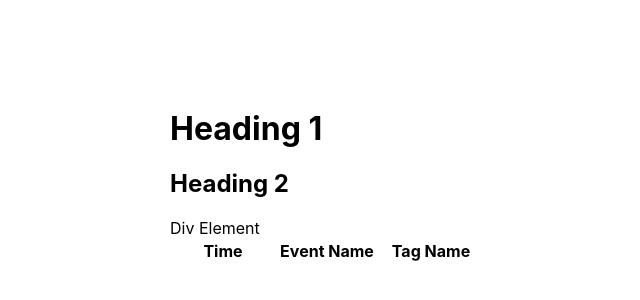
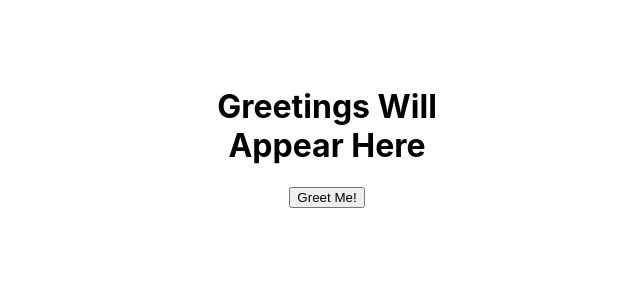
Before and after one commit to 07shrutik/react-task, a React (Create React App) app: page / in a window 1280 px wide. Shown: the part 224-524 px from the top of the page, without its empty margins (313-953 px from the left). Built offline with nearby package versions, Linux system fonts and the light colour scheme.

Commit message:
React Revision Assignment 3

```diff
--- a/src/App.js
+++ b/src/App.js
@@ -1,11 +1,11 @@
 import React from "react";
-import Assign2 from "./components/Assign2";
+import Assign3 from "./components/Assign3";
 import "./App.css";
 
 const App = () => {
   return (
     <div>
-      <Assign2 />
+      <Assign3 />
     </div>
   );
 };
--- a/src/components/Assign2.js
+++ /dev/null
@@ -1,81 +0,0 @@
-import React, { useState } from "react";
-
-const Assign2 = () => {
-  const [data, setdata] = useState([]);
-  function handleMouseOver(res) {
-    let times = new Date().toLocaleTimeString();
-    setdata((prevdata) => [
-      ...prevdata,
-      {
-        time: times,
-        Event: "Mouse-Over",
-        Tag: res,
-      },
-    ]);
-    // console.log(res);
-  }
-  // let times = new Date().toLocaleTimeString();
-  function handleMouseOut(res) {
-    let times = new Date().toLocaleTimeString();
-    setdata((prevdata) => [
-      ...prevdata,
-      {
-        time: times,
-        Event: "Mouse-Out",
-        Tag: res,
-      },
-    ]);
-  }
-  return (
-    <div>
-      <h1
-        onMouseOver={() => handleMouseOver("Heading 1")}
-        onMouseOut={() => handleMouseOut("Heading 1")}
-      >
-        Heading 1
-      </h1>
-
-      <h2
-        onMouseOver={() => handleMouseOver("Heading 2")}
-        onMouseOut={() => handleMouseOut("Heading 2")}
-      >
-        Heading 2
-      </h2>
-
-      <div
-        onMouseOver={() => handleMouseOver("div")}
-        onMouseOut={() => handleMouseOut("div")}
-      >
-        Div Element
-      </div>
-      <table>
-        <thead>
-          <tr>
-            <th style={{ width: "100px" }}>Time</th>
-            <th style={{ width: "100px" }}>Event Name</th>
-            <th style={{ width: "100px", textAlign: "center" }}>Tag Name</th>
-          </tr>
-        </thead>
-        <tbody>
-          {data.map((item, index) => (
-            <tr key={index}>
-              <td
-                style={{ width: "100px", textAlign: "center", color: "green" }}
-              >
-                {item.time}
-              </td>
-              <td style={{ width: "100px", textAlign: "center", color: "red" }}>
-                {item.Event}
-              </td>
-              <td style={{ width: "100px", textAlign: "center" }}>
-                {item.Tag}
-              </td>
-            </tr>
-          ))}
-        </tbody>
-      </table>
-    </div>
-  );
-};
-
-export default Assign2;
--- /dev/null
+++ b/src/components/Assign3.js
@@ -0,0 +1,35 @@
+import React, { useState } from "react";
+
+const Assign3 = () => {
+  const [greet, setGreet] = useState("");
+  const greetings = [
+    "Good morning",
+    "Hello",
+    "Hi there",
+    "Greetings",
+    "Salutations",
+    "Bonjour",
+    "Hola",
+    "Konnichiwa",
+    "Shalom",
+    "Ni hao",
+    "Namaste",
+  ];
+
+  let res;
+  function handleClick() {
+    let num = Math.floor(Math.random() * 10) + 1;
+    console.log(num);
+    res = greetings[num];
+    setGreet(res);
+  }
+  return (
+    <div style={{ height: "200px", width: "300px", textAlign: "center" }}>
+      <h1>Greetings Will Appear Here</h1>
+      <h1 style={{ color: "green" }}>{greet}</h1>
+      <button onClick={handleClick}>Greet Me!</button>
+    </div>
+  );
+};
+
+export default Assign3;
```
